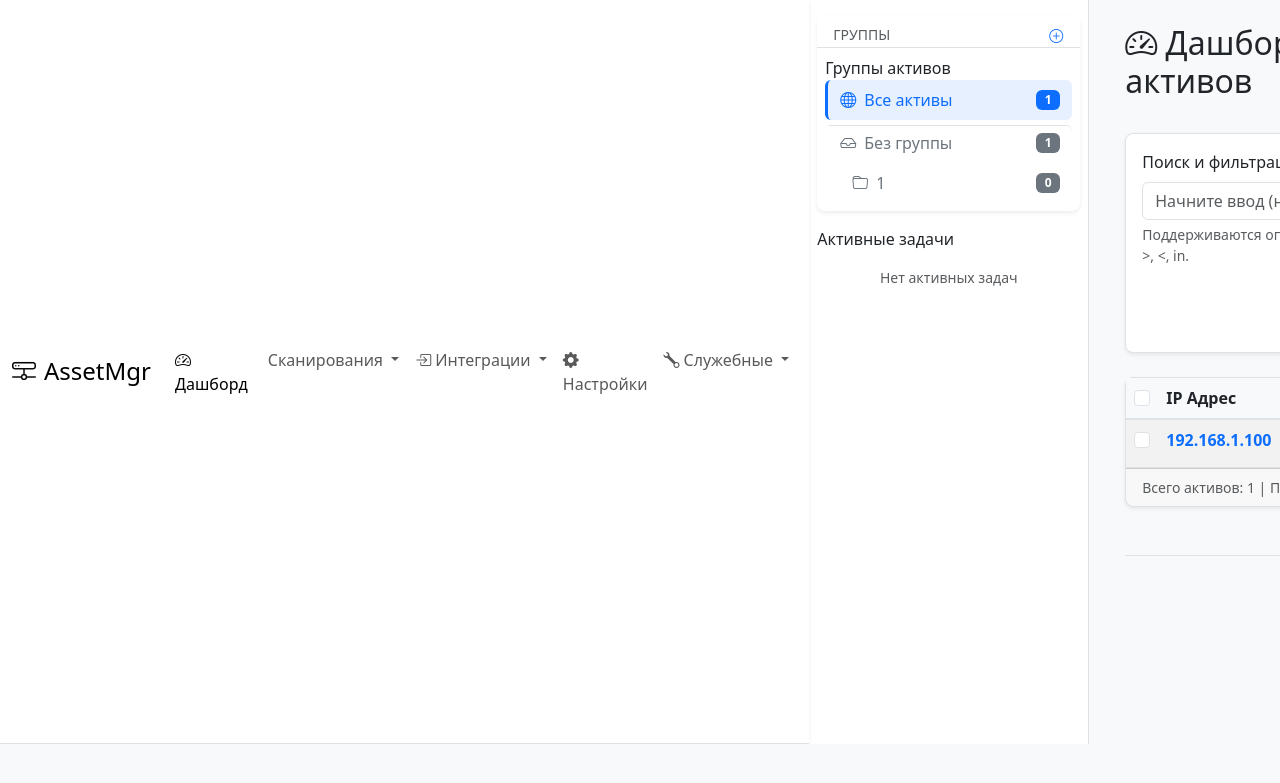
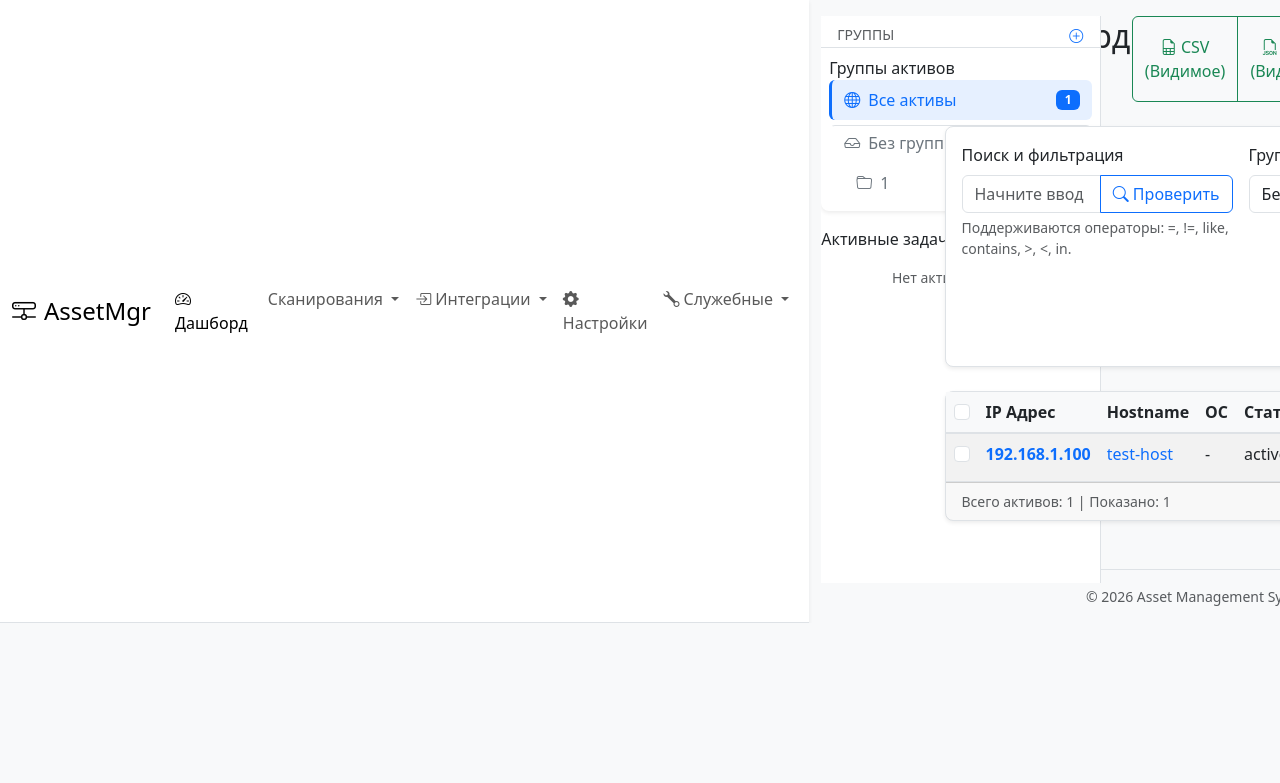
Before and after one commit to iebrosalin/turbo-funicular, a FastAPI app: page / in a window 1280 px wide. Shown: the top 783 px of the page. Run offline with FastAPI, Linux system fonts and the light colour scheme; data comes from the database, SQL or seed files in the repository; data that the repository does not hold is empty; some libraries are stand-ins or nearby versions.

Commit message:
update branch

```diff
--- a/backend/templates/base.html
+++ b/backend/templates/base.html
@@ -81,12 +81,12 @@
     </nav>
 
     <!-- MAIN LAYOUT -->
-    <div class="container-fluid">
-        <div class="row flex-nowrap">
+    <div class="container-fluid py-3">
+        <div class="row">
             <!-- LEFT SIDEBAR -->
-            <div class="col-auto px-0">
+            <div class="col-md-3 col-lg-2 mb-4">
                 <div class="sidebar" id="sidebar">
-                    <div class="d-flex flex-column px-2 pt-3 h-100 overflow-auto" style="min-width: 250px;">
+                    <div class="d-flex flex-column h-100">
                         <!-- Сайдбар с группами активов -->
                         <div class="card shadow-sm border-0 mb-3">
                             <div class="card-header d-flex justify-content-between align-items-center border-bottom pb-0">
@@ -120,8 +120,8 @@
             </div>
 
             <!-- PAGE CONTENT -->
-            <div class="col">
-                <div class="px-4 py-4 h-100 overflow-auto">
+            <div class="col-md-9 col-lg-10">
+                <div class="h-100">
                     <!-- Контейнер для уведомлений -->
                     <div id="notifications-container" class="position-fixed top-0 end-0 p-3" style="z-index: 1100;"></div>
 
--- a/frontend/static/css/style.css
+++ b/frontend/static/css/style.css
@@ -38,7 +38,7 @@ body { background-color: var(--bg-body); color: var(--text-primary); font-family
     position: relative;
     display: flex;
     flex-direction: column;
-    height: calc(100vh - 56px);
+    height: 100%;
 }
 .sidebar .card {
     background: var(--bg-card);
```
